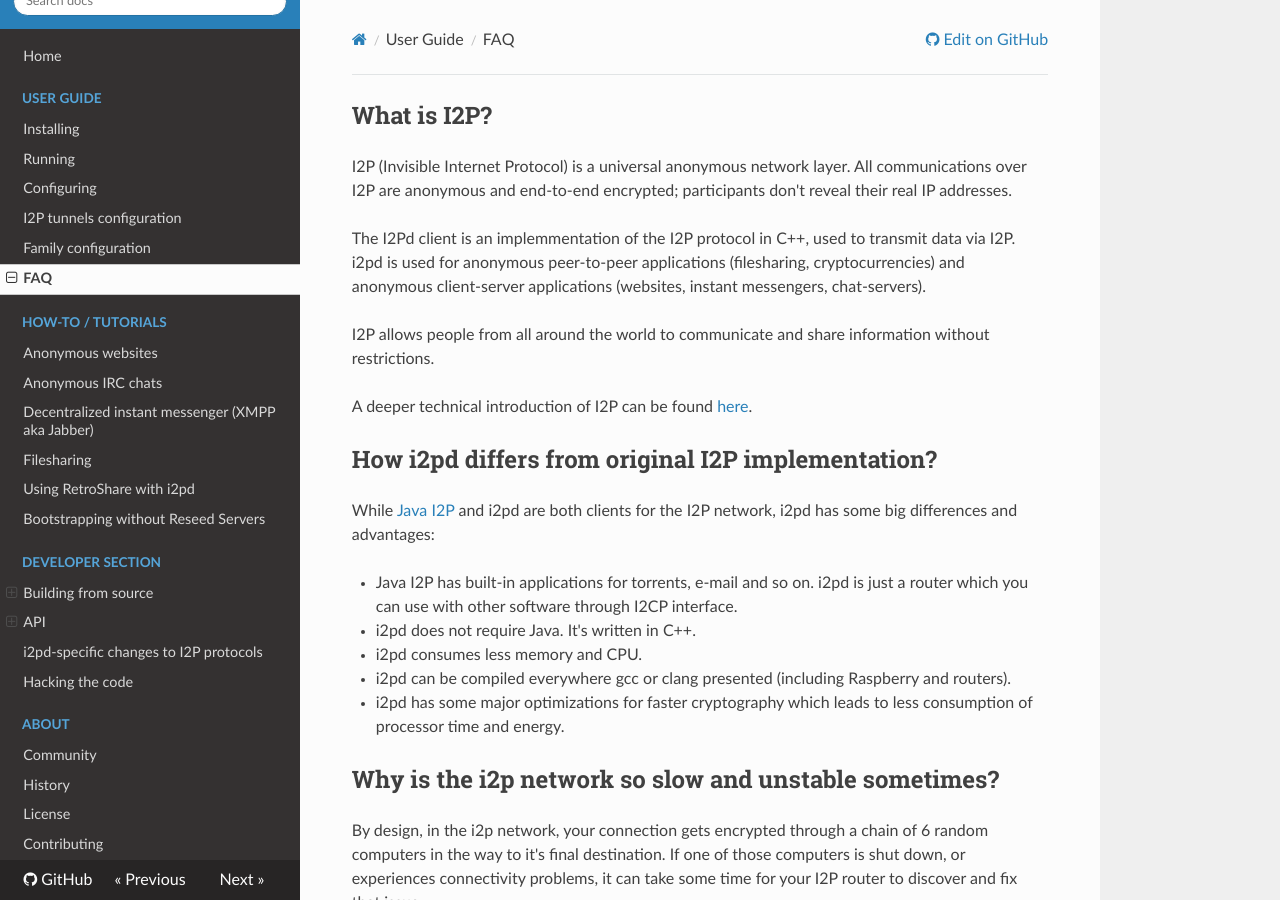
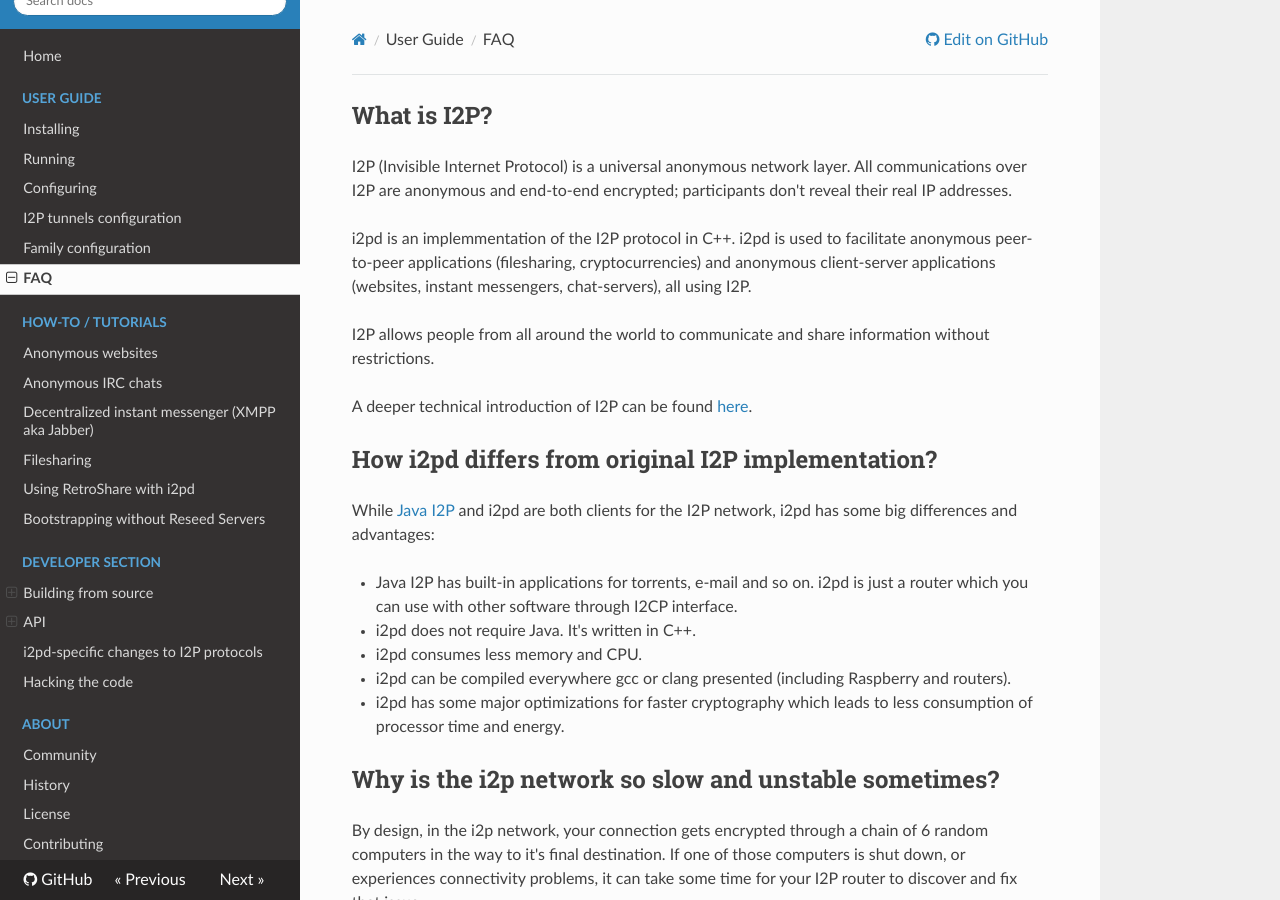
Before and after one commit to PurpleI2P/i2pd_docs_en, an MkDocs documentation site: the page built from docs/user-guide/FAQ.md, in a window 1280 px wide and 900 px high. Built offline with MkDocs 1.6.1, drawn with Linux system fonts in a browser that asks for light colours; nearby versions of some CDN libraries; old or Windows-style settings are respelled for this version of MkDocs.

Commit message:
More FAQ changes.

```diff
--- a/docs/user-guide/FAQ.md
+++ b/docs/user-guide/FAQ.md
@@ -4,10 +4,10 @@ I2P (Invisible Internet Protocol) is a universal anonymous network layer.
 All communications over I2P are anonymous and end-to-end encrypted;
 participants don't reveal their real IP addresses.
 
-The I2Pd client is an implemmentation of the I2P protocol in C++, used to
-transmit data via I2P. i2pd is used for anonymous peer-to-peer applications
+i2pd is an implemmentation of the I2P protocol in C++.
+i2pd is used to facilitate anonymous peer-to-peer applications
 (filesharing, cryptocurrencies) and anonymous client-server applications
-(websites, instant messengers, chat-servers).
+(websites, instant messengers, chat-servers), all using I2P.
 
 I2P allows people from all around the world to communicate and share information
 without restrictions.
```
